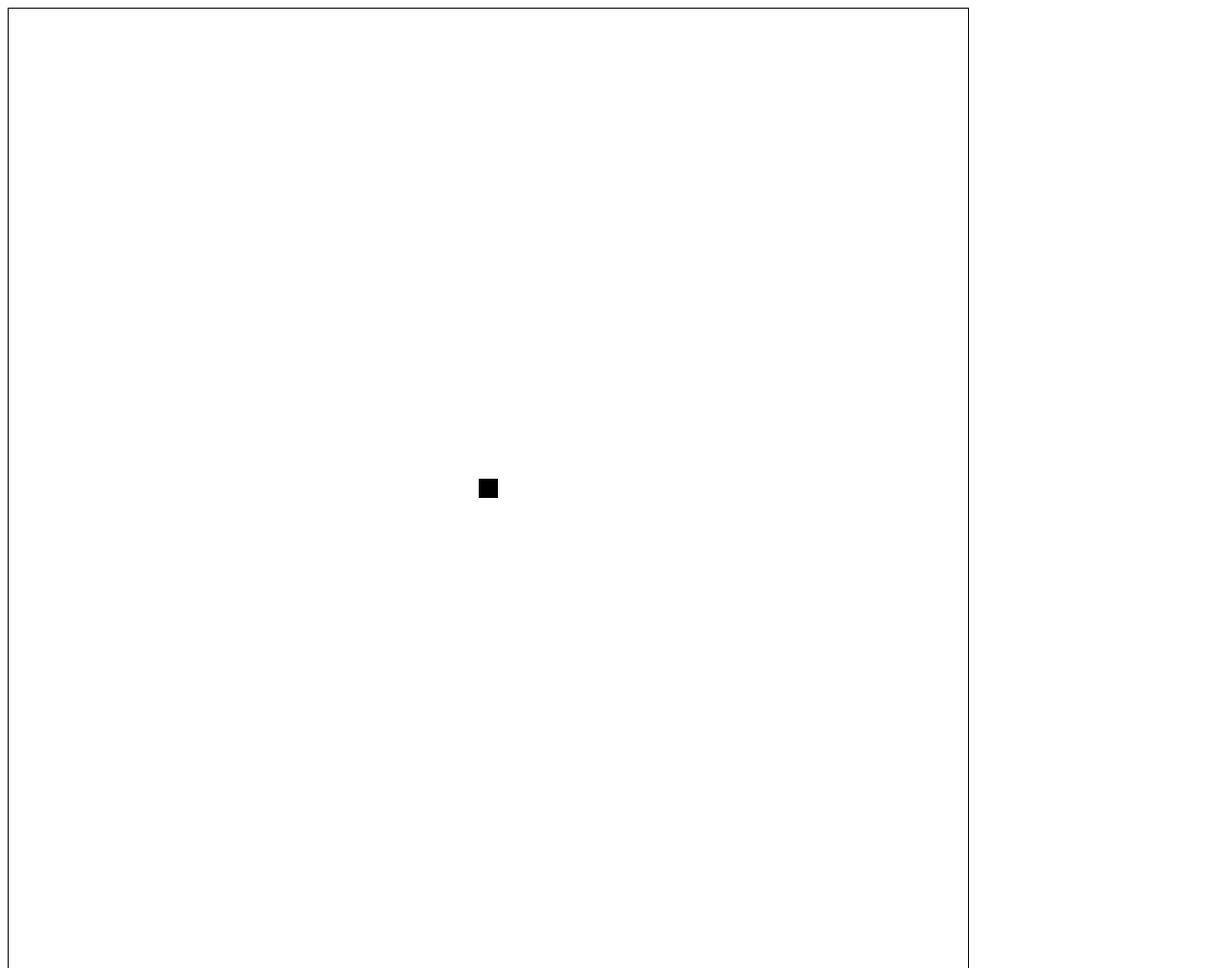
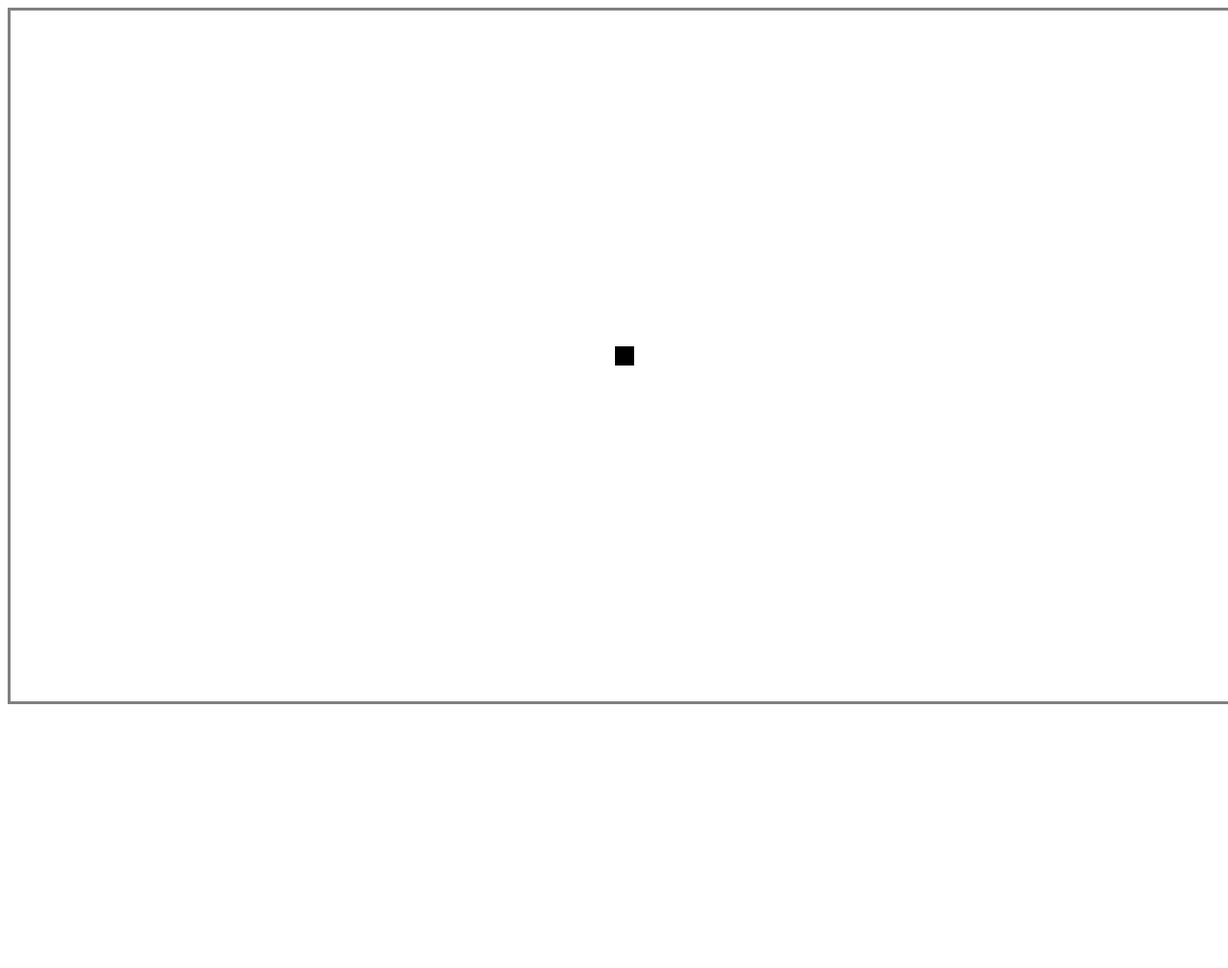
Before and after one commit to 2muchC/2muchC.github.io, a plain HTML site: page index.html in a window 1280 px wide. Shown: the top 1009 px of the page at 96% size. After the commit the page ends 800 px from the top, so only its background shows below. Drawn offline with Linux system fonts and the light colour scheme.

Commit message:
Update index.html

```diff
--- a/index.html
+++ b/index.html
@@ -4,12 +4,12 @@
     <title>Player Movement</title>
     <style>
         canvas {
-            border: 1px solid black;
+            border: 3px solid gray;
         }
     </style>
 </head>
 <body>
-    <canvas id="gameCanvas" width="1000" height="1000"></canvas>
+    <canvas id="gameCanvas" width="1280" height="720"></canvas>
     <script>
         // Set up canvas and context
         const canvas = document.getElementById('gameCanvas');
@@ -19,7 +19,7 @@
         const player = {
             x: canvas.width / 2,
             y: canvas.height / 2,
-            speed: 10
+            speed: 8
         };
 
         // Handle keyboard input
```
